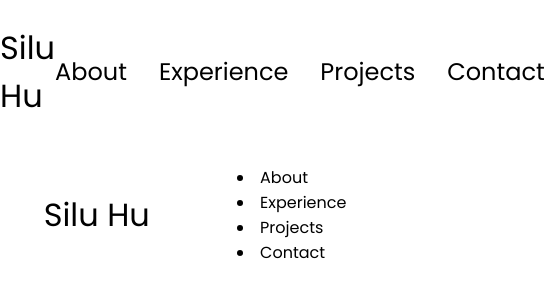
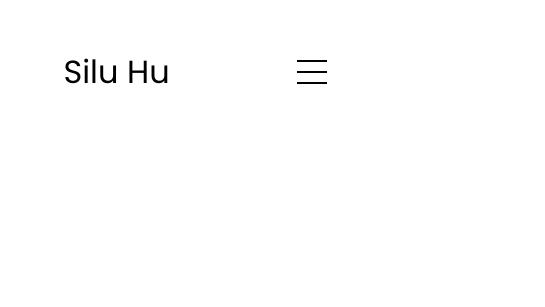
Before and after one commit to erinh816/NewPortfolio, a plain HTML site: page index.html in a window 390 px wide. Shown: the whole page, 545 px wide, since content can reach past the window. Drawn offline with Linux system fonts and the light colour scheme; a web font is replaced by a local one.

Commit message:
create responsive mobile dropdown menu with vanilla js, html and css

```diff
--- a/index.html
+++ b/index.html
@@ -22,6 +22,7 @@
     </div>
   </nav>
 
+  <!-- when on desktop, hamburger menu doesn't show -->
   <nav id="hamburger-nav">
     <div class="logo">Silu Hu</div>
     <div class="hamburger-menu">
@@ -31,16 +32,19 @@
         <span></span>
       </div>
       <div class="menu-links">
-        <li><a href="#about">About</a></li>
-        <li><a href="#experience">Experience</a></li>
-        <li><a href="#projects">Projects</a></li>
-        <li><a href="#contact">Contact</a></li>
+        <li><a href="#about" onclick="toggleMenu()">About</a></li>
+        <li><a href="#experience" onclick="toggleMenu()">Experience</a></li>
+        <li><a href="#projects" onclick="toggleMenu()">Projects</a></li>
+        <li><a href="#contact" onclick="toggleMenu()">Contact</a></li>
       </div>
     </div>
   </nav>
+
   <script src="script.js"></script>
 </body>
 
 </html>
 
-<!-- update 1. inline event handler -->
+<!-- update later
+  1. inline event handler
+-->
--- a/mediaqueries.css
+++ b/mediaqueries.css
@@ -0,0 +1,10 @@
+/* when the screen size is lower than 1200px, desktop nav disappear
+instead, hamburger menu shows*/
+@media screen and (max-width:1200px){
+  #desktop-nav {
+    display:none
+  }
+  #hamburger-nav {
+    display:flex;
+  }
+}
--- a/script.js
+++ b/script.js
@@ -0,0 +1,7 @@
+function toggleMenu() {
+  //select the lis div
+  const menu = document.querySelector(".menu-links");
+  const icon = document.querySelector(".hamburger-icon");
+  menu.classList.toggle("open");
+  icon.classList.toggle("open");
+}
--- a/style.css
+++ b/style.css
@@ -65,3 +65,87 @@ a:hover {
 .logo:hover{
   cursor:default;
 }
+
+/* HANMBURGER MENU */
+
+#hamburger-nav{
+  display:none;
+}
+
+.hamburger-menu {
+  position:relative;
+  display:inline-block;
+}
+
+.hamburger-icon {
+  display:flex;
+  flex-direction:column;
+  justify-content:space-between;
+  height:24px;
+  width:30px;
+  cursor:pointer;
+}
+
+.hamburger-icon span {
+  width:100%;
+  height:2px;
+  background-color:rgb(0, 0, 0);
+  transition: all 0.3 ease-in-out;
+}
+
+.menu-links {
+  position: absolute;
+  top:100%;
+  right:0;
+  /* background-color:blue; */
+  background-color:white;
+  width:fit-content;
+  /* because of max-height, it is overflow so initially hidden */
+  max-height:0;
+  overflow:hidden;
+  transition:all 0.3 ease-in-out;
+}
+
+.menu-links a {
+  display:block;
+  padding:10px;
+  text-align:center;
+  font-size:1.5rem;
+  color:black;
+  text-decoration:none;
+  transition: all 0.3 ease-in-out;
+}
+
+.menu-links li {
+  list-style:none;
+}
+
+/* this can be simplified to just .open  */
+.menu-links.open {
+  max-height:300px;
+}
+
+/* make the three stacked lines to a cross */
+.hamburger-icon.open span:first-child {
+  transform:rotate(45deg) translate(10px,5px);
+}
+
+.hamburger-icon.open span:nth-child(2) {
+  opacity:0;
+}
+
+.hamburger-icon.open span:last-child {
+  transform:rotate(-45deg) translate(10px,-5px);
+}
+
+.hamburger-icon span:first-child {
+  transform:none;
+}
+
+.hamburger-icon span:first-child {
+  opacity:1
+}
+
+/* .hamburger-icon span:first-child {
+  transform:none;
+} */
```
